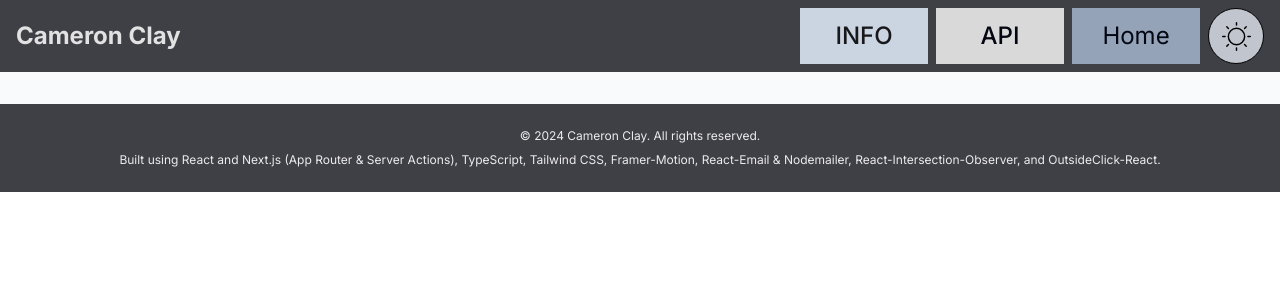
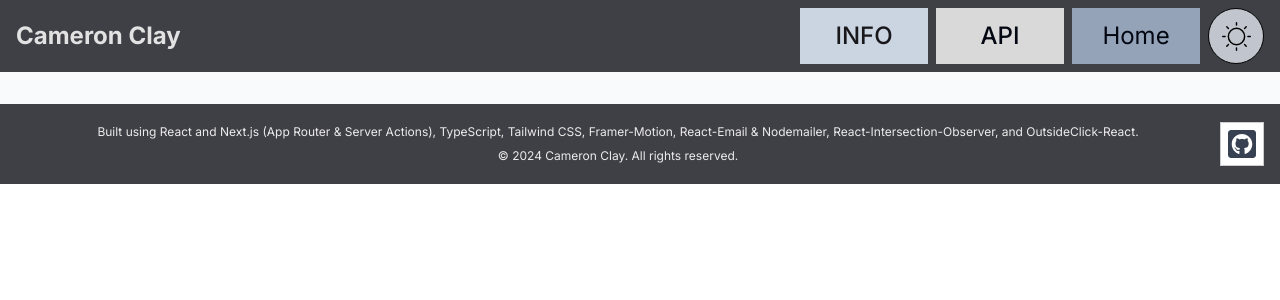
Before and after one commit to CameronClay/project-portfolio, a Next.js app in the folder my-portfolio/: page /test-api in a window 1280 px wide. Shown: the top 300 px of the page. Built offline with nearby package versions, Linux system fonts and the light colour scheme.

Commit message:
Slightly restyled header, footer, and infobar

```diff
--- a/my-portfolio/src/components/home/page-header.tsx
+++ b/my-portfolio/src/components/home/page-header.tsx
@@ -77,21 +77,21 @@ export default function PageHeader() {
 
                             <Link
                                 className={clsx(
-                                    'flex items-center justify-center text-2xl w-full h-full dark:text-zinc-300 hover:text-red-400 dark:hover:text-red-800 transition',
+                                    'flex items-center justify-center text-2xl w-full h-full dark:text-zinc-300 hover:bg-slate-400 hover:dark:bg-slate-600 transition',
                                     {
-                                        'text-zinc-900 dark:text-zinc-900':
+                                        'dark:text-red-800 text-red-800 underline':
                                             activeSection === link.name,
                                     }
                                 )}
                                 href={link.link}
                                 onClick={() => {
                                     setActiveSection(link.name);
-                                    setTimeOfLastClick(Date.now());
+                                    // setTimeOfLastClick(Date.now());
                                 }}
                             >
                                 {link.name}
 
-                                {
+                                {/* {
                                     //conditional rendered background blob for the active section in the header
                                     //how this works is when the section is changed the span will be removed and a new one will come into view
                                     //scrolling changing the section is done with the intersection observer api (react-intersection-observer package in react)
@@ -105,7 +105,7 @@ export default function PageHeader() {
                                 }
                                 {link.name === activeSection && (
                                     <motion.span
-                                        className='absolute h-full bg-slate-300 inset-0 -z-[15] dark:bg-slate-400'
+                                        className='absolute h-full inset-0 -z-[15] bg-slate-300 dark:bg-slate-400'
                                         // className='absolute rounded-full bg-slate-200 inset-0 -z-[15] dark:bg-zinc-500 top-[12.5%] bottom-[12.5%]'
                                         layoutId='activeSection'
                                         transition={{
@@ -114,7 +114,7 @@ export default function PageHeader() {
                                             damping: 40,
                                         }}
                                     />
-                                )}
+                                )} */}
                             </Link>
                         </li>
                     ))}
--- a/my-portfolio/src/components/info-bar.tsx
+++ b/my-portfolio/src/components/info-bar.tsx
@@ -30,10 +30,10 @@ export default function InfoBar() {
             <Link
                 // title='Contact Me'
                 href='#contact'
-                className='flex items-center gap-[0.5rem] rounded-full outline-none px-[1.75rem] py-[0.75rem] bg-gray-900 dark:bg-slate-700 text-white focus:scale-110 hover:scale-110 hover:bg-gray-950 active:scale-105 transition'
+                className='flex items-center gap-[0.5rem] outline-none px-[1.75rem] py-[0.75rem] bg-gray-900 dark:bg-slate-700 text-white focus:scale-110 hover:scale-110 hover:bg-gray-950 active:scale-105 transition borderBlack'
                 onClick={()=>{
                     setActiveSection(Section.CONTACT);
-                    setTimeOfLastClick(Date.now());
+                    // setTimeOfLastClick(Date.now());
                 }}
             >
                 Contact Me
@@ -42,7 +42,7 @@ export default function InfoBar() {
 
             <Link
                 // title='Download Resume'
-                className='flex items-center gap-[0.5rem] rounded-full outline-none px-[1.75rem] py-[0.75rem] bg-white focus:scale-110 hover:scale-110 active:scale-105 cursor-pointer borderBlack dark:bg-zinc-700 transition'
+                className='flex items-center gap-[0.5rem] outline-none px-[1.75rem] py-[0.75rem] bg-white focus:scale-110 hover:scale-110 active:scale-105 cursor-pointer borderBlack dark:bg-zinc-700 transition'
                 href='/downloads/Resume.pdf'
                 download
             >
@@ -55,7 +55,7 @@ export default function InfoBar() {
             }
             <a
                 title='LinkedIn'
-                className='flex items-center gap-[0.5rem] rounded-full outline-none bg-white p-[1rem] text-gray-700 hover:text-gray-950 focus:scale-[1.15] hover:scale-[1.15] active:scale-105 cursor-pointer borderBlack dark:bg-zinc-700 dark:text-white/60 transition'
+                className='flex items-center gap-[0.5rem] outline-none bg-white p-[1rem] text-gray-700 hover:text-gray-950 focus:scale-[1.15] hover:scale-[1.15] active:scale-105 cursor-pointer borderBlack dark:bg-zinc-700 dark:text-white/60 transition'
                 href={CONTACT_INFO.linkedin}
                 target='_blank'
             >
@@ -64,7 +64,7 @@ export default function InfoBar() {
 
             <a
                 title='GitHub'
-                className='flex items-center gap-[0.5rem] rounded-full outline-none bg-white p-[1rem] text-gray-700 hover:text-gray-950 text-[1.35rem] focus:scale-[1.15] hover:scale-[1.15] active:scale-105 cursor-pointer borderBlack dark:bg-zinc-700 dark:text-white/60 transition'
+                className='flex items-center gap-[0.5rem] outline-none bg-white p-[0.90rem] text-gray-700 hover:text-gray-950 text-[1.35rem] focus:scale-[1.15] hover:scale-[1.15] active:scale-105 cursor-pointer borderBlack dark:bg-zinc-700 dark:text-white/60 transition'
                 href={CONTACT_INFO.github}
                 target='_blank'
             >
--- a/my-portfolio/src/components/page-footer.tsx
+++ b/my-portfolio/src/components/page-footer.tsx
@@ -1,22 +1,39 @@
 import React from 'react';
 import { CONTACT_INFO } from '@src/constants/home/contact-info';
+import { FaGithubSquare } from 'react-icons/fa';
 
 export default function PageFooter() {
     return (
-        <footer className='py-[1.5rem] px-[1rem] text-center bg-zinc-700 dark:bg-zinc-900 text-white text-opacity-90 dark:text-opacity-80'>
+        <footer className='flex flex-row items-center justify-center px-[1rem] text-center bg-zinc-700 dark:bg-zinc-900 text-white text-opacity-90 dark:text-opacity-80'>
             {
                 //block: Displays an element as a block element (like <p>). It starts on a new line, and takes up the whole width
                 //small/span are by default inline (block changes that)
             }
-            <span className='mb-2 block text-xs'>
-                &copy; {`2024 ${CONTACT_INFO.name}`}. All rights reserved.
-            </span>
+            <div
+                className='flex flex-col items-center justify-center w-full gap-[0.5rem] py-[1.25rem] whitespace-wrap text-wrap lg:text-nowrap lg:whitespace-nowrap '
+            >
                 <p className='text-xs'>
                     Built using React and Next.js (App Router & Server Actions),
                     TypeScript, Tailwind CSS,
                     Framer-Motion, React-Email & Nodemailer,
                     React-Intersection-Observer, and OutsideClick-React.
                 </p>
+                <p className='text-xs'>
+                    &copy; {`2024 ${CONTACT_INFO.name}`}. All rights reserved.
+                </p>
+            </div>
+            <div
+                className='flex justify-end'
+            >
+                <a
+                    title='View on GitHub'
+                    className='flex items-center justify-center outline-none w-[2.75rem] h-[2.75rem] bg-white p-[0.25rem] text-gray-700 hover:text-gray-950 text-[1.35rem] focus:scale-[1.15] hover:scale-[1.15] active:scale-105 cursor-pointer borderBlack dark:bg-zinc-700 dark:text-white/60 transition'
+                    href='https://github.com/CameronClay/project-portfolio'
+                    target='_blank'
+                >
+                    <FaGithubSquare size={32}/>
+                </a>
+            </div>
         </footer>
     );
 }
--- a/my-portfolio/src/components/test-api/page-header.tsx
+++ b/my-portfolio/src/components/test-api/page-header.tsx
@@ -85,7 +85,7 @@ export default function PageHeader() {
                                 href={link.link}
                                 onClick={() => {
                                     setActiveSection(link.name);
-                                    setTimeOfLastClick(Date.now());
+                                    // setTimeOfLastClick(Date.now());
                                 }}
                             >
                                 {link.name}
```
Lines whose indentation alone changed are shown as unchanged.
